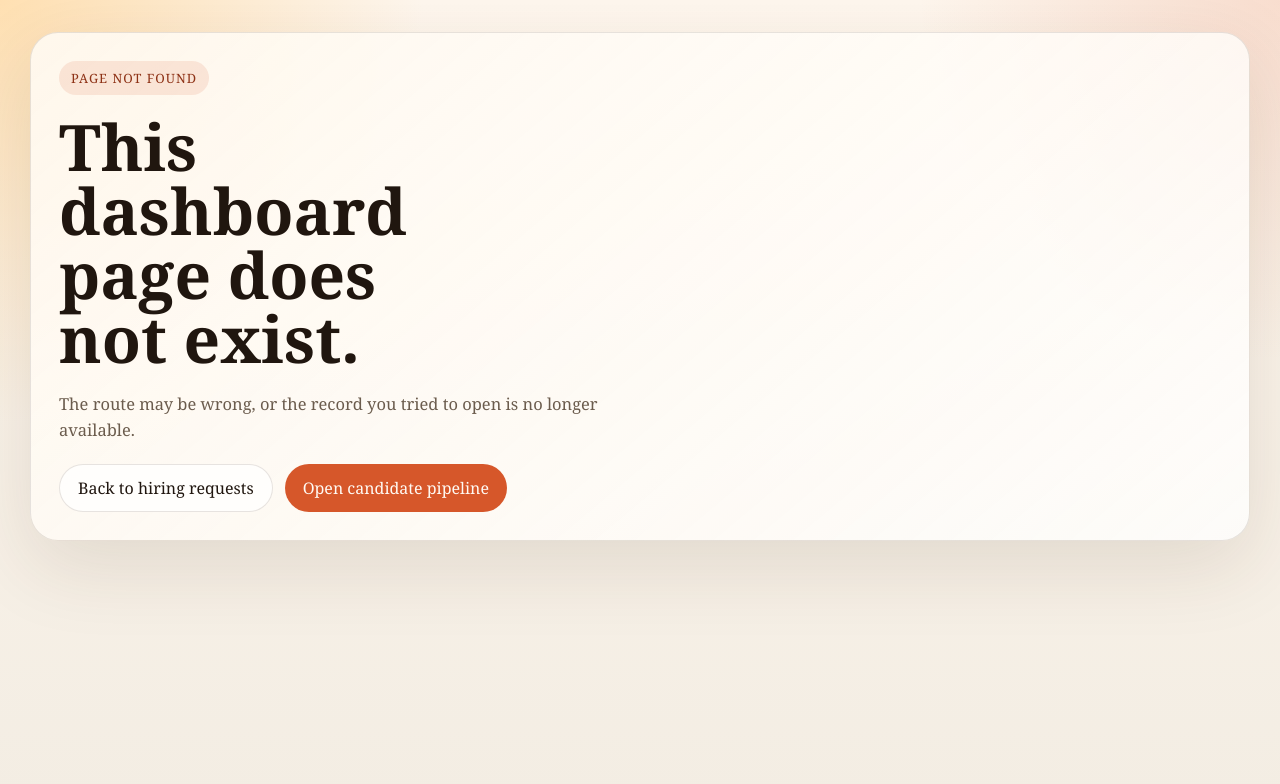
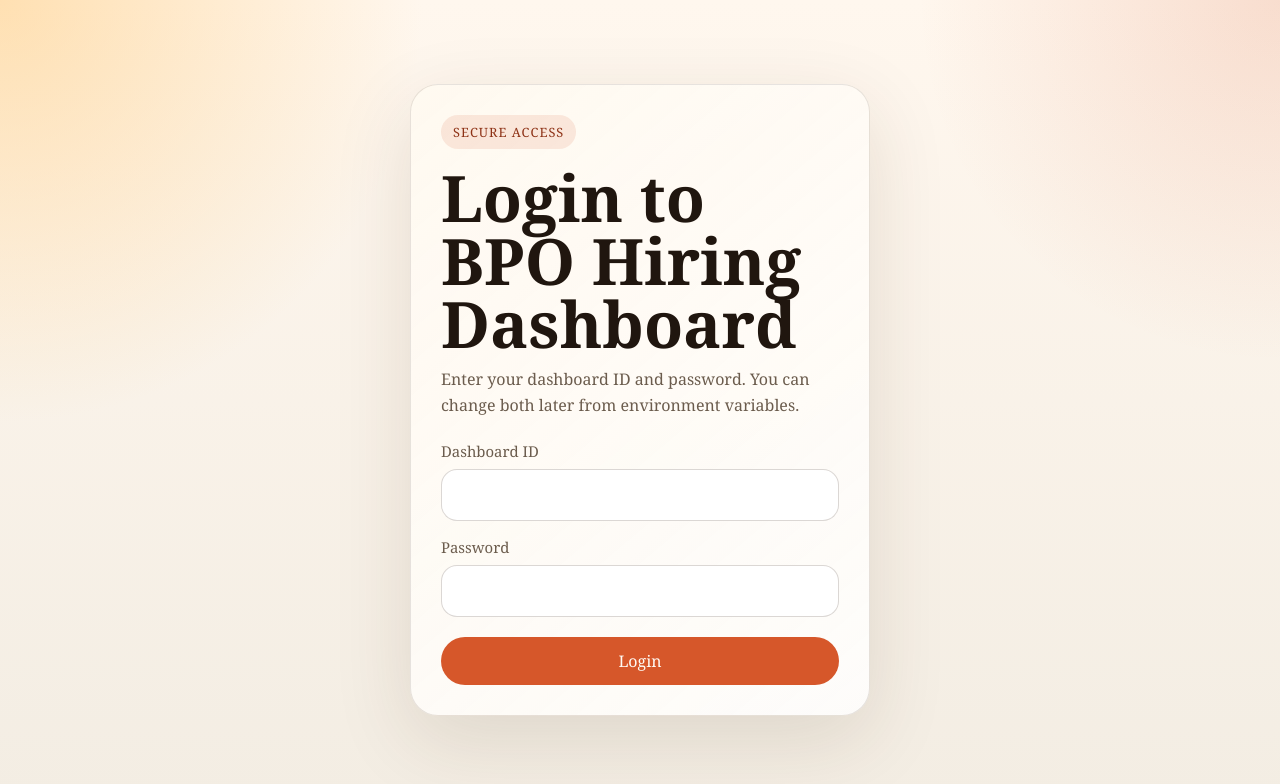
Before and after one commit to jpmheshshah-crypto/hr-hiring, a Next.js app: page /login in a window 1280 px wide. Before the commit this address had no page. Shown: the top 784 px of the page. Built offline with nearby package versions, Linux system fonts and the light colour scheme.

Commit message:
Add dashboard login protection

```diff
--- a/app/globals.css
+++ b/app/globals.css
@@ -92,6 +92,15 @@ textarea {
   color: var(--text);
 }
 
+.nav-button {
+  cursor: pointer;
+}
+
+.nav-button:disabled {
+  cursor: wait;
+  opacity: 0.75;
+}
+
 .nav-pill-active {
   background: var(--accent);
   color: #fffaf4;
@@ -130,6 +139,44 @@ textarea {
 .hero h1 {
   font-size: clamp(2.3rem, 5vw, 4.8rem);
   max-width: 12ch;
+}
+
+.login-shell {
+  display: grid;
+  min-height: 100vh;
+  place-items: center;
+  padding: 24px;
+}
+
+.login-panel {
+  width: min(100%, 460px);
+  padding: 30px;
+  border: 1px solid var(--line);
+  border-radius: 28px;
+  background: linear-gradient(140deg, rgba(255, 249, 240, 0.94), rgba(255, 255, 255, 0.82));
+  box-shadow: var(--shadow);
+}
+
+.login-panel h1 {
+  margin: 18px 0 12px;
+  font-size: clamp(2.2rem, 8vw, 4rem);
+  line-height: 0.98;
+}
+
+.login-panel p {
+  margin: 0 0 22px;
+  color: var(--text-muted);
+  line-height: 1.6;
+}
+
+.login-panel form {
+  display: grid;
+  gap: 16px;
+}
+
+.login-button {
+  width: 100%;
+  margin-top: 4px;
 }
 
 .hero p,
--- /dev/null
+++ b/app/login/page.tsx
@@ -0,0 +1,98 @@
+"use client";
+
+import { FormEvent, Suspense, useState } from "react";
+import { useRouter, useSearchParams } from "next/navigation";
+
+function LoginForm() {
+  const router = useRouter();
+  const searchParams = useSearchParams();
+  const nextPath = searchParams.get("next") || "/";
+  const [username, setUsername] = useState("");
+  const [password, setPassword] = useState("");
+  const [message, setMessage] = useState<string | null>(null);
+  const [isSubmitting, setIsSubmitting] = useState(false);
+
+  async function handleLogin(event: FormEvent<HTMLFormElement>) {
+    event.preventDefault();
+    setIsSubmitting(true);
+    setMessage(null);
+
+    try {
+      const response = await fetch("/api/auth/login", {
+        method: "POST",
+        headers: {
+          "Content-Type": "application/json"
+        },
+        body: JSON.stringify({
+          username,
+          password
+        })
+      });
+      const data = (await response.json().catch(() => null)) as
+        | {
+            ok?: boolean;
+            message?: string;
+          }
+        | null;
+
+      if (!response.ok || !data?.ok) {
+        throw new Error(data?.message || "Unable to login.");
+      }
+
+      router.push(nextPath);
+      router.refresh();
+    } catch (error) {
+      const errorMessage = error instanceof Error ? error.message : "Unable to login.";
+      setMessage(errorMessage);
+    } finally {
+      setIsSubmitting(false);
+    }
+  }
+
+  return (
+    <main className="login-shell">
+      <section className="login-panel">
+        <div className="eyebrow">Secure Access</div>
+        <h1>Login to BPO Hiring Dashboard</h1>
+        <p>
+          Enter your dashboard ID and password. You can change both later from
+          environment variables.
+        </p>
+
+        <form onSubmit={handleLogin}>
+          <div className="field">
+            <label htmlFor="username">Dashboard ID</label>
+            <input
+              autoComplete="username"
+              id="username"
+              value={username}
+              onChange={(event) => setUsername(event.target.value)}
+            />
+          </div>
+          <div className="field">
+            <label htmlFor="password">Password</label>
+            <input
+              autoComplete="current-password"
+              id="password"
+              type="password"
+              value={password}
+              onChange={(event) => setPassword(event.target.value)}
+            />
+          </div>
+          {message ? <div className="status-error">{message}</div> : null}
+          <button className="primary-button login-button" disabled={isSubmitting} type="submit">
+            {isSubmitting ? "Checking..." : "Login"}
+          </button>
+        </form>
+      </section>
+    </main>
+  );
+}
+
+export default function LoginPage() {
+  return (
+    <Suspense fallback={<main className="login-shell">Loading login...</main>}>
+      <LoginForm />
+    </Suspense>
+  );
+}
--- a/components/dashboard-header.tsx
+++ b/components/dashboard-header.tsx
@@ -1,4 +1,5 @@
 import Link from "next/link";
+import { LogoutButton } from "./logout-button";
 
 type DashboardHeaderProps = {
   current: "home" | "candidates" | "reports";
@@ -37,6 +38,7 @@ export function DashboardHeader({
         >
           Reports
         </Link>
+        <LogoutButton />
       </nav>
     </header>
   );
```
Also changed, not shown: app/api/auth/login/route.ts (added, +47 -0 lines), app/api/auth/logout/route.ts (added, +17 -0 lines), components/logout-button.tsx (added, +24 -0 lines), middleware.ts (added, +41 -0 lines), 1 other file (tests, documents, lock files or other folders).
